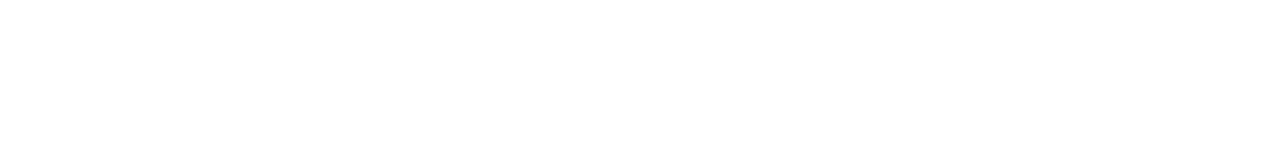
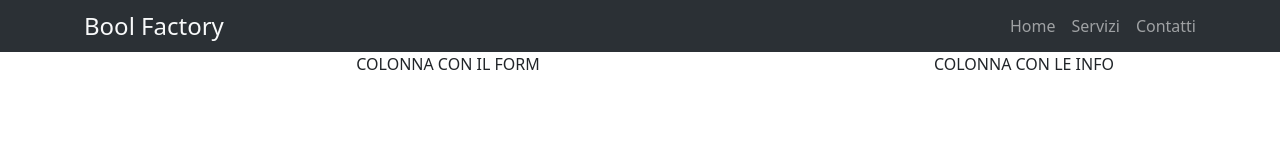
Before and after one commit to giogiosgr/bootstrap-preventivo, a plain HTML site: page index.html in a window 1280 px wide. Drawn offline with nearby package versions, Linux system fonts and the light colour scheme.

Commit message:
feat: navbar, scheletro del main

```diff
--- a/css/style.css
+++ b/css/style.css
@@ -1,3 +1,5 @@
+/* RESET */
+
 * {
     margin: 0;
     padding: 0;
--- a/index.html
+++ b/index.html
@@ -18,6 +18,54 @@
         integrity="sha384-YvpcrYf0tY3lHB60NNkmXc5s9fDVZLESaAA55NDzOxhy9GkcIdslK1eN7N6jIeHz"
         crossorigin="anonymous"></script>
     <!-- embed JavaScript di Bootstrap -->
+    <header>
+        <!--- NAVBAR -->
+        <nav class="navbar navbar-expand-lg bg-body-tertiary p-0" data-bs-theme="dark">
+            <div class="container-fluid" style="max-width:90%">
+                <div class="container-fluid p-0 d-flex">
+                    <ul class="navbar-nav me-auto mb-2 mb-lg-0"">
+                <li class>
+                    <a class=" nav-link text-light fs-4" aria-current="page" href="#">Bool Factory</a>
+                        </li>
+                    </ul>
+                    <button class="navbar-toggler" type="button" data-bs-toggle="collapse"
+                        data-bs-target="#navbarSupportedContent" aria-controls="navbarSupportedContent"
+                        aria-expanded="false" aria-label="Toggle navigation">
+                        <span class="navbar-toggler-icon"></span>
+                    </button>
+                </div>
+                <div class="collapse navbar-collapse" id="navbarSupportedContent">
+                    <ul class="navbar-nav">
+                        <li class="nav-item">
+                            <a class="nav-link" href="#">Home</a>
+                        </li>
+                        <li class="nav-item">
+                            <a class="nav-link" href="#">Servizi</a>
+                        </li>
+                        <li class="nav-item">
+                            <a class="nav-link" href="#">Contatti</a>
+                        </li>
+                    </ul>
+                </div>
+            </div>
+        </nav>
+        <!--- NAVBAR -->
+    </header>
+    <main>
+        <!--- GRIGLIA -->
+        <div class="container-fluid text-center" style="max-width: 90%">
+            <div class="row align-items-start">
+                <div class="col-12 col-lg-8">
+                    COLONNA CON IL FORM
+                </div>
+                <div class="col-12 col-lg-4">
+                    COLONNA CON LE INFO
+                </div>
+            </div>
+        </div>
+        <!--- GRIGLIA -->
+    </main>
+
 
     <script src="JS/main.js"></script>
 
```
